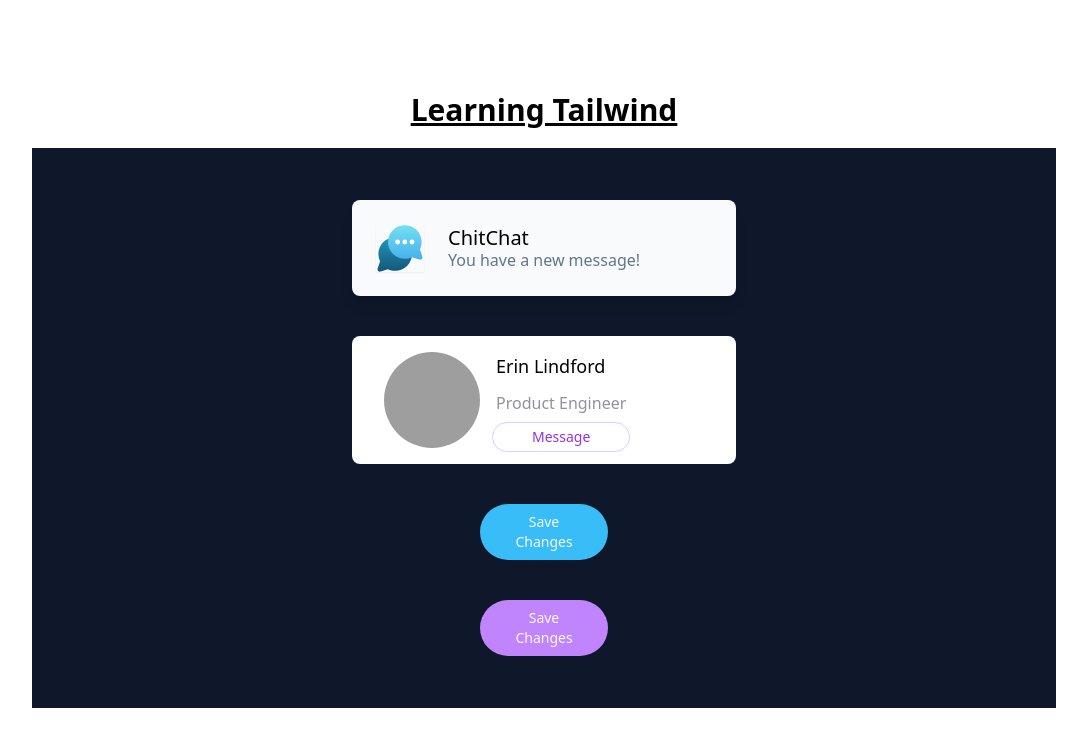
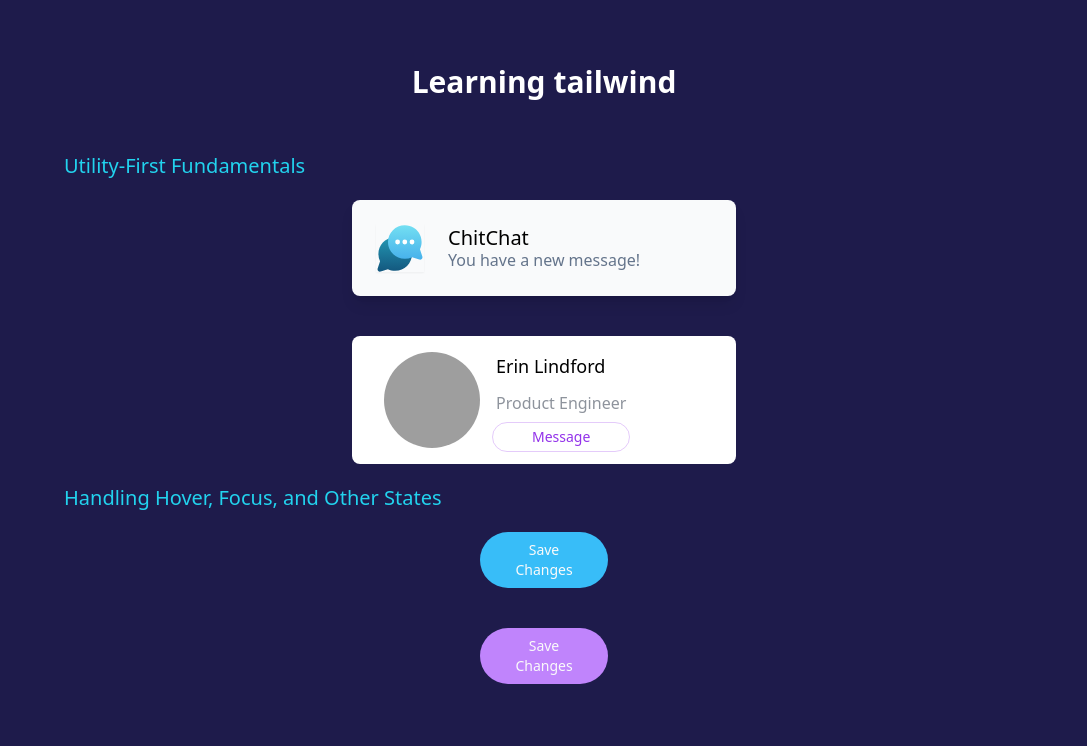
Before and after one commit to Lachicagladiadora/learning-tailwind, a React (Vite) app: page / in a window 1280 px wide. Shown: the top 746 px of the page, without its empty margins (96-1183 px from the left). Built offline with nearby package versions, Linux system fonts and the light colour scheme; grey boxes are pictures that could not be loaded.

Commit message:
fix: background and other little things

```diff
--- a/index.html
+++ b/index.html
@@ -6,7 +6,7 @@
     <meta name="viewport" content="width=device-width, initial-scale=1.0" />
     <title>Vite + React</title>
   </head>
-  <body class="w-screen h-screen">
+  <body class="w-screen h-screen bg-indigo-950">
     <div id="root" class="w-full h-full"></div>
     <script type="module" src="/src/main.jsx"></script>
   </body>
--- a/src/App.jsx
+++ b/src/App.jsx
@@ -7,12 +7,14 @@ import { Profile } from "./components/Profile";
 function App() {
   return (
     <section className="h-full w-full flex gap-5 justify-center items-center flex-col">
-      <h1 className="text-3xl font-bold underline text-center">
-        Learning Tailwind
+      <h1 className="text-white text-3xl font-bold text-center">
+        Learning tailwind
       </h1>
-      <div className="w-4/5 p-8 bg-slate-900">
+      <div className="w-4/5 p-8">
+        <h2 className="text-cyan-400 text-xl">Utility-First Fundamentals</h2>
         <Notification />
         <Profile />
+        <h2 className="text-cyan-400 text-xl">Handling Hover, Focus, and Other States</h2>
         <ButtonPrimary />
         <ButtonActive />
       </div>
```
